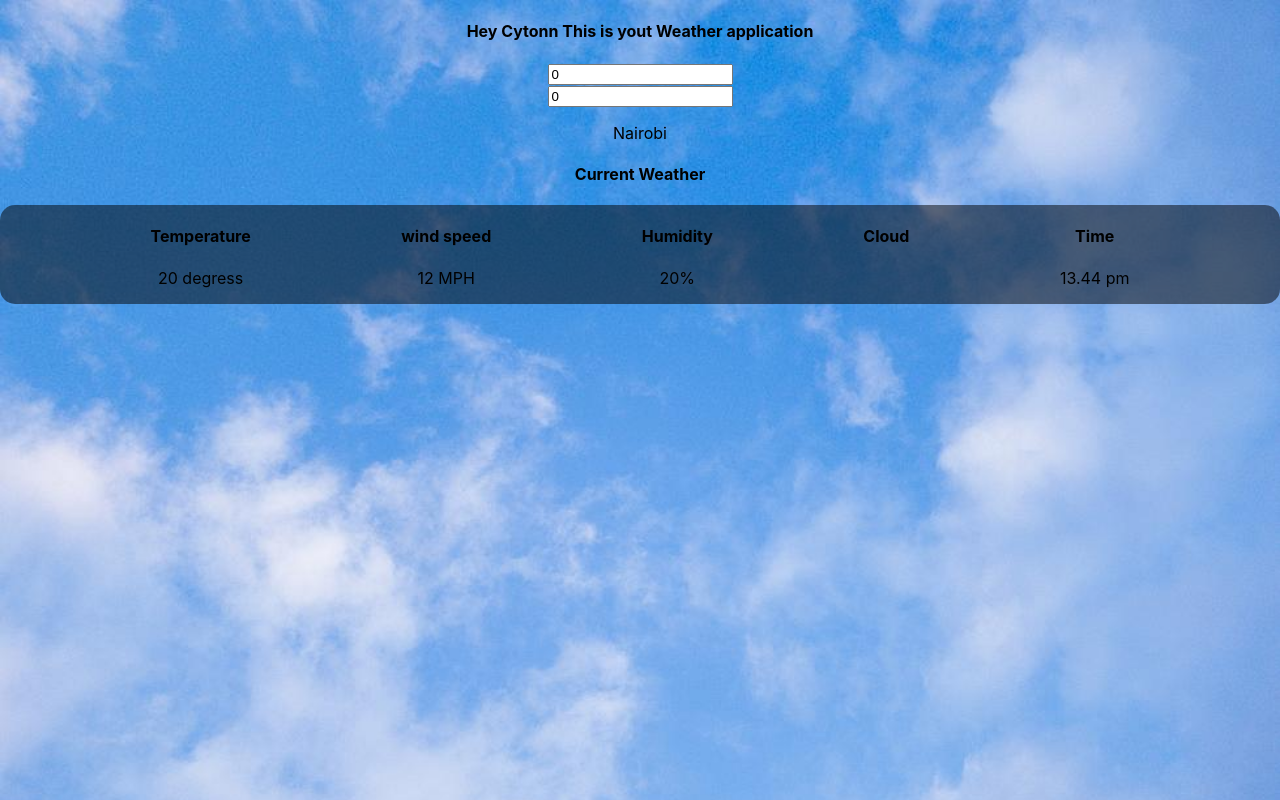
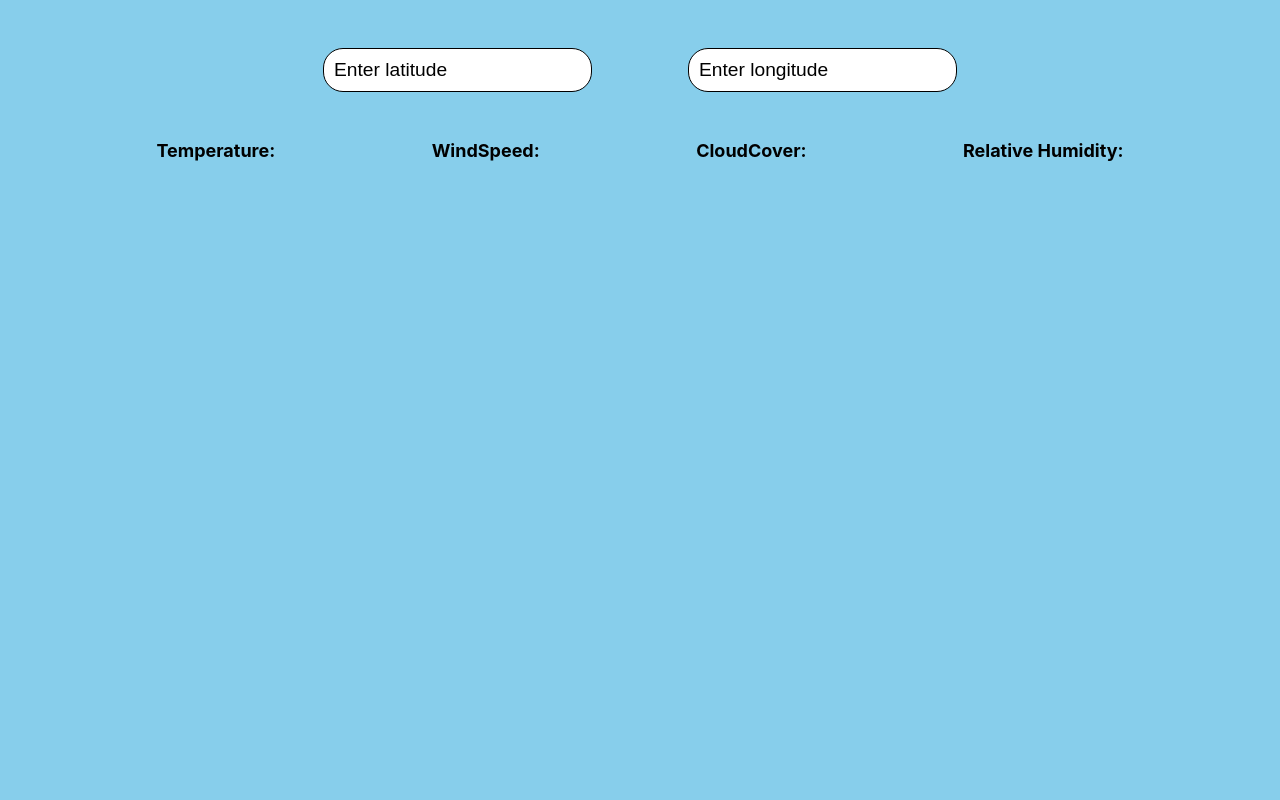
Before and after one commit to melodytowett/weatherForecast, a React (Create React App) app: page / in a window 1280 px wide. Built offline with nearby package versions, Linux system fonts and the light colour scheme.

Commit message:
display items in the api

```diff
--- a/package.json
+++ b/package.json
@@ -7,6 +7,7 @@
     "@testing-library/react": "^13.3.0",
     "@testing-library/user-event": "^13.5.0",
     "axios": "^0.27.2",
+    "moment": "^2.29.3",
     "react": "^18.2.0",
     "react-dom": "^18.2.0",
     "react-scripts": "5.0.1",
--- a/src/App.js
+++ b/src/App.js
@@ -1,65 +1,14 @@
 import './App.css';
-import axios from 'axios';
-import {useState} from 'react'
+import Weather from './Weather';
+import Trial from './Trial';
+
 function App() {
-  const[data,setData]=useState({});
-  // const[location,setLocation] = useState('');
-  const [latitude, setLatitude]=useState(0);
-  const [longitude,setLongitute]=useState(0);
-  const [temperature,setTemperatue]=useState(0);
-  const url = "https://api.open-meteo.com/v1/forecast?latitude=${}&longitude={}&hourly={}"
-  const searchLocation = (event) =>{
-    if (event.key==='Enter') {
-      axios.get(url).then((response)=>{
-        setData(response.data)
-        console.log(response.data)
-
-      })
-    }
-  }
   return (
     <div className="App">
-  <h4>Hey Cytonn This is yout Weather application</h4>
-  <div className='search'>
-    <input value={latitude} onChange={event=>setLatitude(event.target.value)}
-    onKeyPress={searchLocation} placeholder='Enter latitude' type="text"></input>
-  </div>
-  <div className='search'>
-    <input value={longitude} onChange={event=>setLongitute(event.target.value)}
-    onKeyPress={searchLocation} placeholder='Enter longitude' type="text"></input>
-  </div>
-  <div className='Container'>
-    <div className='row'>
-      <div className='loc'>
-        <p>Nairobi</p>
-      </div>
-      <div className='current'>
-        <h4>Current Weather</h4>
-      </div>
-      </div>
-      <div className='bottom'>
-      <div className='temp'>
-        <h4>Temperature</h4>
-        <p>20 degress</p>
-      </div>
-      <div className='wind'>
-        <h4>wind speed</h4>
-        <p>12 MPH</p>
-      </div>
-      <div className='humidity'>
-        <h4>Humidity</h4>
-        <p>20%</p>
-      </div>
-      <div className='cloud'>
-        <h4>Cloud</h4>
-      </div>
-      <div className='hours'>
-        <h4>Time</h4>
-        <p>13.44 pm</p>
-      </div>
-      </div>
-  </div>
+      <Trial/>
+
     </div>
+
   );
 }
 
--- /dev/null
+++ b/src/Trial.js
@@ -0,0 +1,42 @@
+import axios from "axios";
+import React, { useState } from "react";
+function Trial(){
+  const[data,setData]=useState({})
+  const[latitude,setLatitude] =useState('');
+  const[longitude,setLongitude] = useState('');
+  const url = `https://api.open-meteo.com/v1/forecast?latitude=${latitude}&longitude=${longitude}&hourly=temperature_2m,relativehumidity_2m,cloudcover_mid,windspeed_120m&daily=sunrise,sunset&current_weather=true&timezone=Africa%2FNairobi`
+  const searchWeather = (event)=>{
+    if (event.key==='Enter') {
+      axios.get(url).then((response)=>{
+        setData(response.data)
+        console.log(response.data)
+      })
+    }
+
+  }
+
+    return(
+      <div className="app">
+      <div className="search">
+        <input value={latitude} onChange={event=>setLatitude(event.target.value)} onKeyPress={searchWeather} placeholder="Enter latitude" />
+        <input value={longitude} onChange={event=>setLongitude(event.target.value)} onKeyPress={searchWeather}placeholder="Enter longitude"/>
+      </div>
+      <div className="cweather">
+        <div className="temp">
+        Temperature: {data.current_weather? <p>{data.current_weather.temperature}</p>:null}
+        </div>
+        <div className="wspeed">
+        WindSpeed: {data.current_weather? <p>{data.current_weather.windspeed}</p> :null}
+        </div>
+        <div className="cloud">
+          CloudCover: {data.hourly? <p>{data.hourly.cloudcover_mid[0]}</p>:null}
+        </div>
+        <div className="humidity">
+          Relative Humidity: {data.hourly? <p>{data.hourly.relativehumidity_2m[0]}</p>:null}
+        </div>
+      </div>
+      </div>
+    )
+  }
+
+export default Trial
--- /dev/null
+++ b/src/Weather.js
@@ -0,0 +1,76 @@
+import React, { Component, setState } from "react";
+
+class Weather extends Component{
+
+  constructor(props){
+    super(props)
+    this.state={
+      latitude:undefined,
+      longitude:undefined,
+      current_weather:undefined,
+
+
+    }
+  }
+  componentDidMount(){
+
+    fetch(`https://api.open-meteo.com/v1/forecast?latitude=-1.40&longitude=36.68&hourly=temperature_2m,relativehumidity_2m,cloudcover_mid,windspeed_120m&daily=sunrise,sunset&current_weather=true&timezone=Africa%2FNairobi`)
+    .then(res=>res.json())
+    .then(json =>{
+      this.setState({
+        isLoaded: true,
+        items: json,
+
+      })
+      console.log(json)
+    })
+
+  }
+  render(){
+    var{isLoaded,items}=this.state;
+    if (!isLoaded) {
+      return<div>
+        Loading ....
+      </div>;
+    }
+    else{
+return(
+  <div className="weather">
+    <div className='Container'>
+    <div className='row'>
+      <div className='loc'>
+        <p>latitude:{items.latitude} longitude:{items.longitude}</p>
+      </div>
+      <div className='current'>
+        <h4>Current Weather</h4>
+        <li>{items.current_weather.temperature}
+        </li>
+        <li>{items.current_weather.windspeed}</li>
+      </div>
+      </div>
+      <div className='bottom'>
+      <div className='temp'>
+       <h4>Temperature</h4>
+       <li>{items.hourly.temperature_2m}</li>
+      </div>
+      <div className='wind'>
+        <h4>wind speed</h4>
+        <li>{items.hourly.windspeed_120m}</li>
+      </div>
+      <div className='humidity'>
+        <h4>Humidity</h4>
+        <li>{items.hourly.relativehumidity_2m}</li>
+      </div>
+      <div className='cloud'>
+        <h4>Cloud</h4>
+        <li>{items.hourly.cloudcover_mid}</li>
+      </div>
+
+      </div>
+  </div>
+  </div>
+)
+    }
+  }
+}
+export default Weather
--- a/src/index.css
+++ b/src/index.css
@@ -9,7 +9,7 @@ body {
 
 
 }
-.App{
+.weather{
   background: url('/public/images/wet3.jpg');
   background-repeat: no-repeat;
   background-size: cover;
@@ -20,9 +20,8 @@ body {
   left: 0;
   z-index: -1;
 }
-.App .bottom{
-  display: flex;
-  justify-content: space-evenly;
+.weather .bottom{
+
   text-align: center;
   width: 100%;
   margin: 1rem auto;
@@ -31,7 +30,50 @@ body {
   background-color:rgba(0,0,0,0.5);
 }
 
+.weather.search{
+  text-align: center;
+  padding: 1rem;
 
+}
+.weather input{
+  padding: .7rem 1.5rem;
+  font-size: 1.2rem;
+  border-radius: 25px;
+}
+::placeholder{
+  color: black;
+}
+.weather .wind li{
+  align-items: center;
+  display: inline;
+}
+.weather .temp{
+  border: 1px solid black;
+  border-radius: 10px ;
+  width: 200px;
+}
+.temp li{
+  display: block;
+  flex-direction: column-reverse;
+}
+.app .search{
+  text-align: center;
+  padding: 1 rem;
+
+}
+.app input{
+  padding: 10px;
+  font-size: 1.2rem;
+  border-radius: 20px;
+  border: 1px solid black;
+  margin: 3rem;
+}
+.app .cweather{
+  display: flex;
+  justify-content: space-evenly;
+  font-size: large;
+  font-weight: bolder;
+}
 code {
   font-family: source-code-pro, Menlo, Monaco, Consolas, 'Courier New',
     monospace;
```
Also changed, not shown: 1 other file (tests, documents, lock files or other folders).
